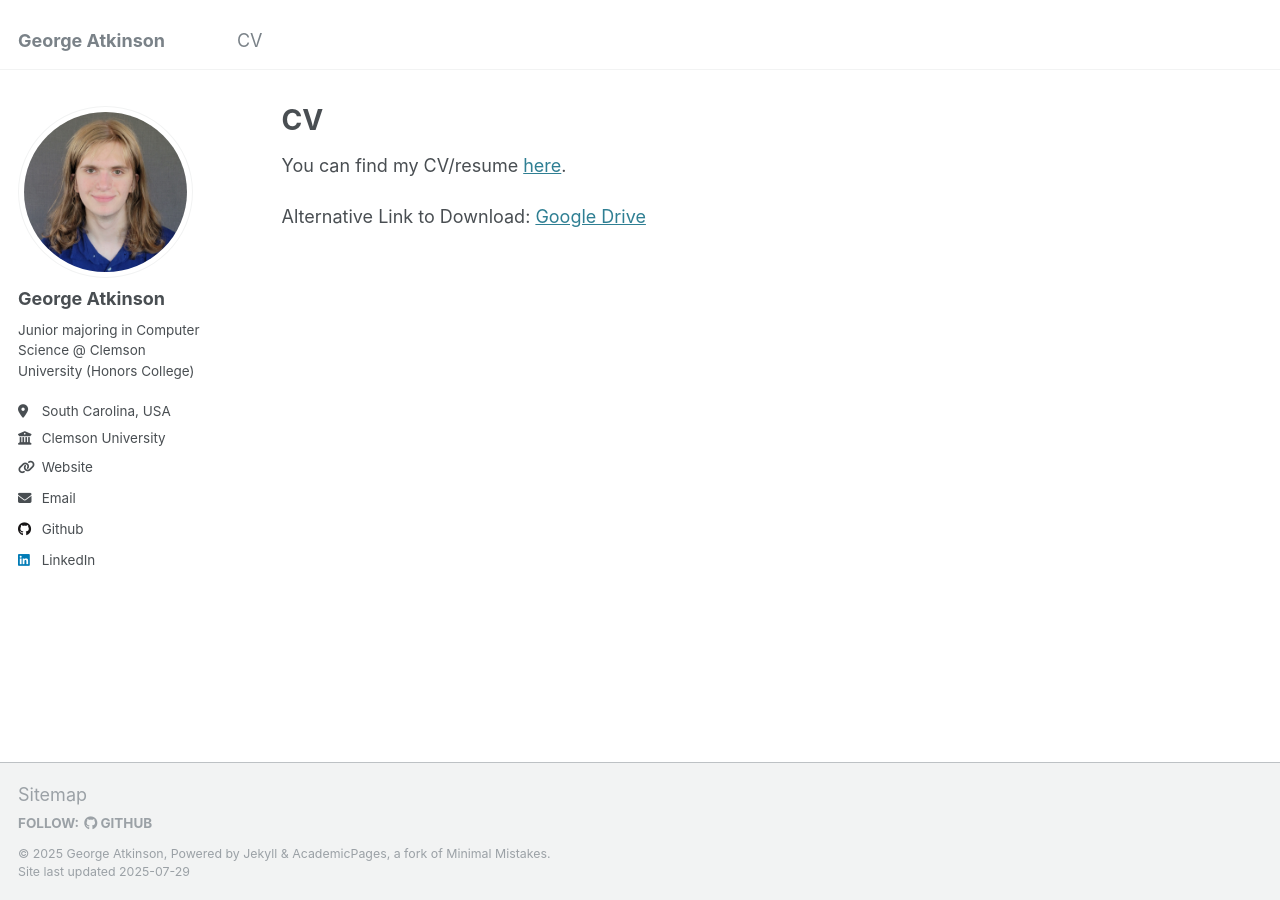
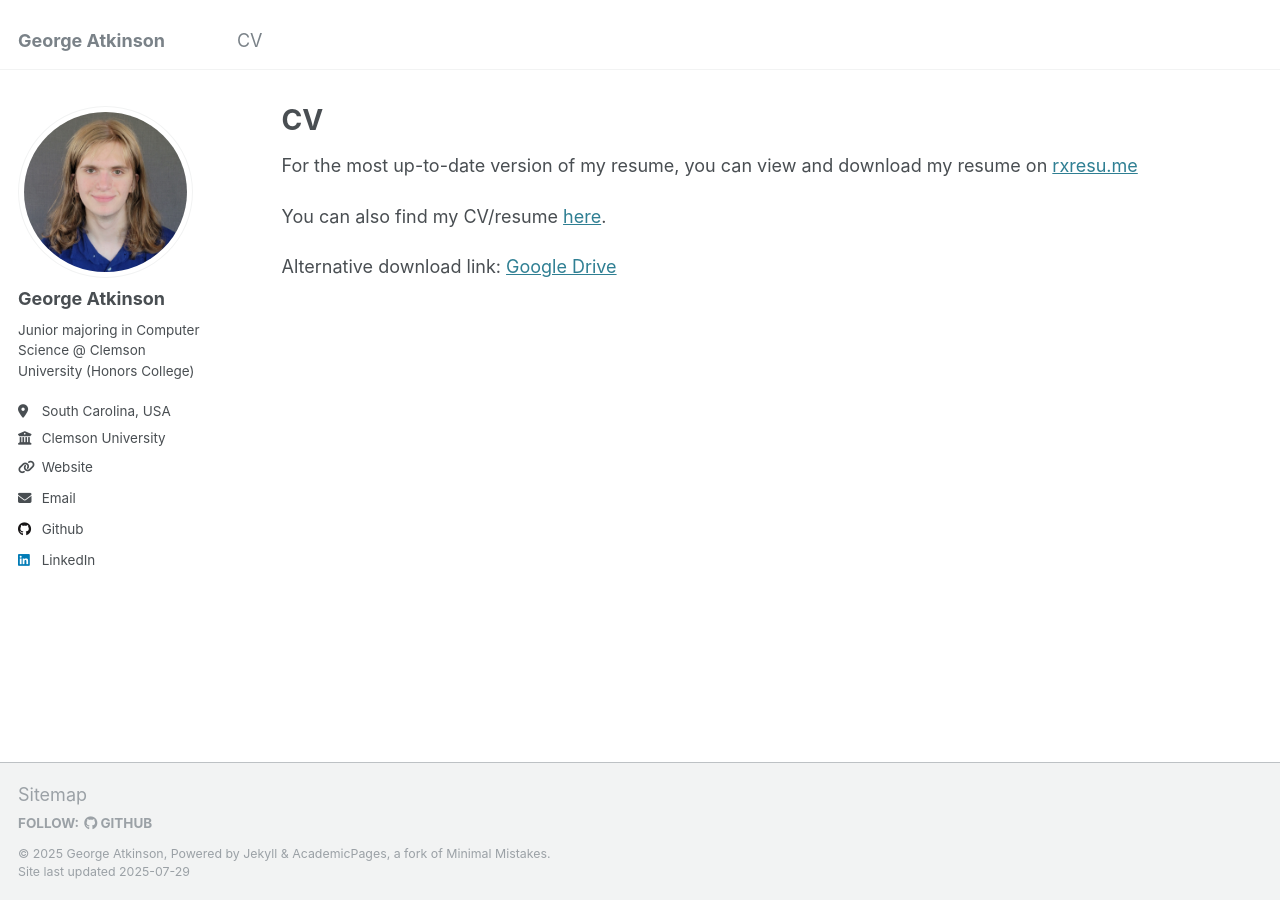
Before and after one commit to GCPins/gcpins.github.io, a Jekyll site: the page built from _pages/cv.md, in a window 1280 px wide. Built offline with Jekyll 4.4.1, drawn with Linux system fonts in a browser that asks for light colours.

Commit message:
Update cv.md

```diff
--- a/_pages/cv.md
+++ b/_pages/cv.md
@@ -9,6 +9,8 @@ redirect_from:
 
 {% include base_path %}
 
-You can find my CV/resume [here](/files/resume.pdf).
+For the most up-to-date version of my resume, you can view and download my resume on [rxresu.me](https://rxresu.me/gcpins/managerial-straight-spoonbill)
 
-Alternative Link to Download: [Google Drive](https://drive.google.com/file/d/1_X8RNhEKV4vPz1T4Z5UQRJxCQzDEAGwI/view?usp=sharing)
+You can also find my CV/resume [here](/files/resume.pdf).
+
+Alternative download link: [Google Drive](https://drive.google.com/file/d/1_X8RNhEKV4vPz1T4Z5UQRJxCQzDEAGwI/view?usp=sharing)
```
